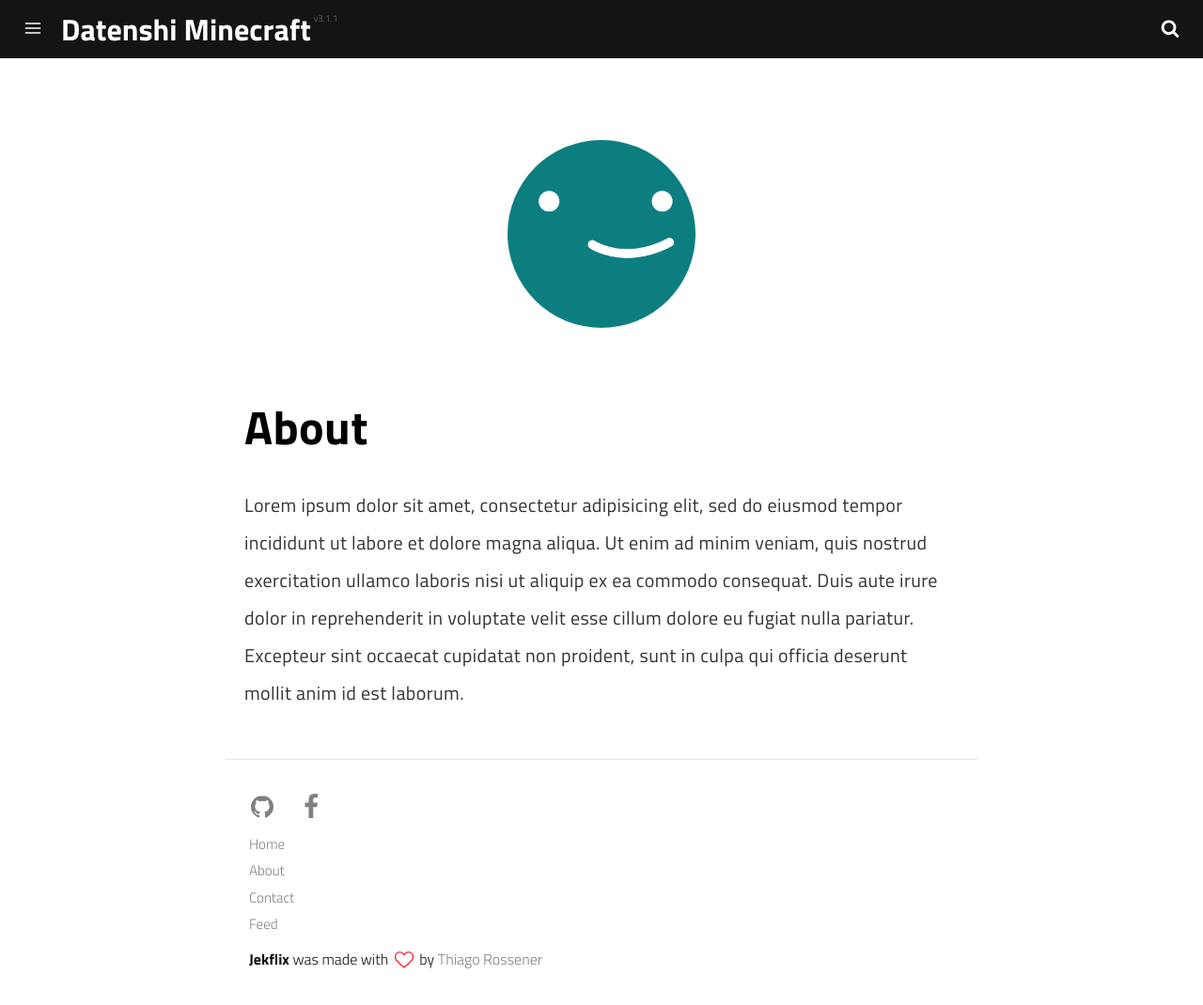
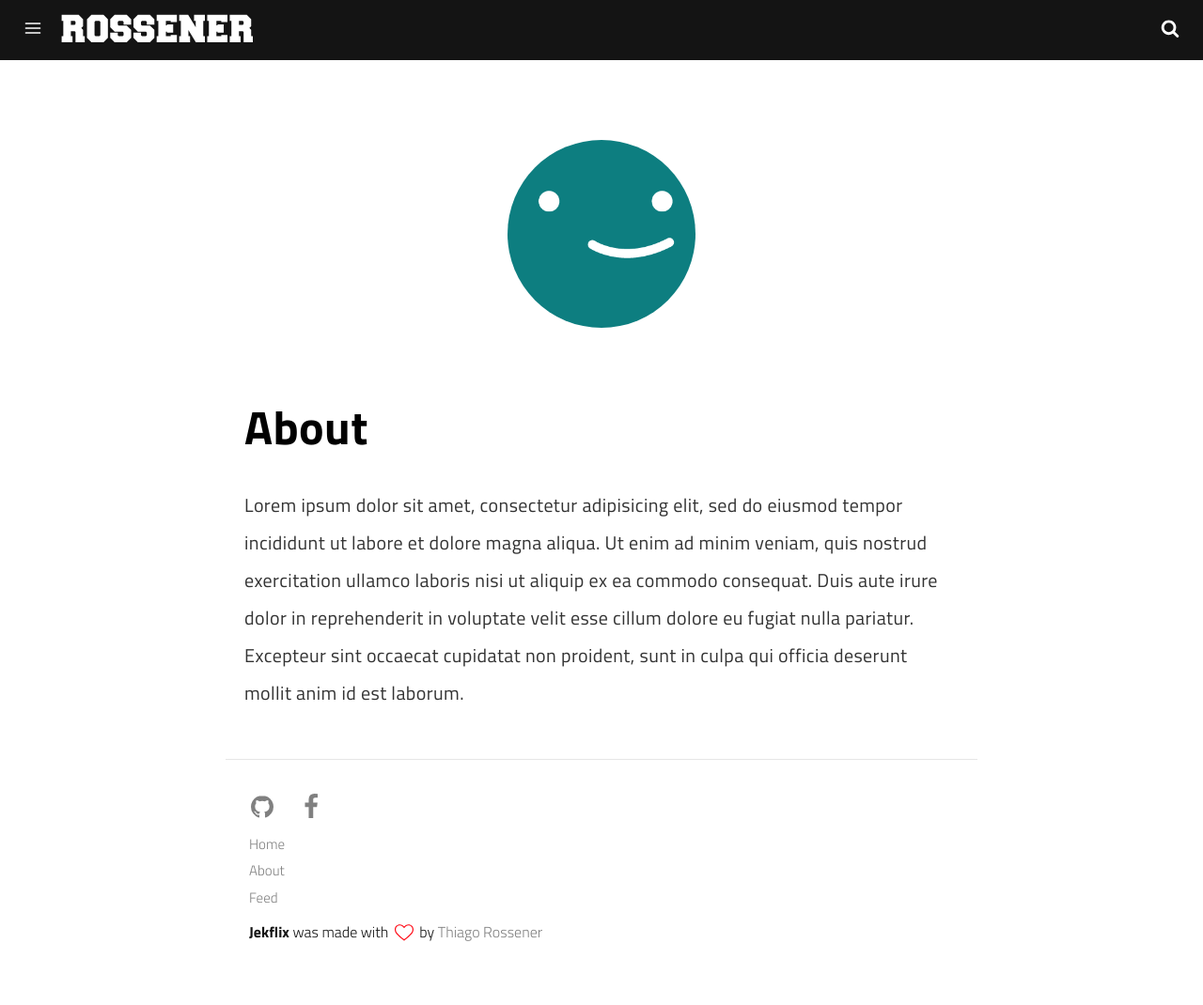
Before and after one commit to qYuki/hanamaru, a Jekyll site: the page built from pages/about.md, in a window 1280 px wide and 1070 px high. Shown: the whole window at 94% size. Built offline with Jekyll 4.4.1, drawn with Linux system fonts in a browser that asks for light colours; a script that is not in the unit is left out.

Commit message:
Update _config.yml

```diff
--- a/_config.yml
+++ b/_config.yml
@@ -9,14 +9,14 @@ tags:
   - block
   - private
   - server
-show_hero: false
+show_hero: true
 menu:
   - title: Home
     url: /
   - title: About
     url: /about
-  - title: Contact
-    url: /contact
+#  - title: Contact
+#    url: /contact
   - title: Feed
     url: /feed.xml
 email: support@troke.id
@@ -62,7 +62,7 @@ collections:
     output: true
 paginate_path: "/page/:num/"
 show_get_theme_btn: false
-use_logo: false
+use_logo: true
 
 # Content paginator
 paginate_content:
```
